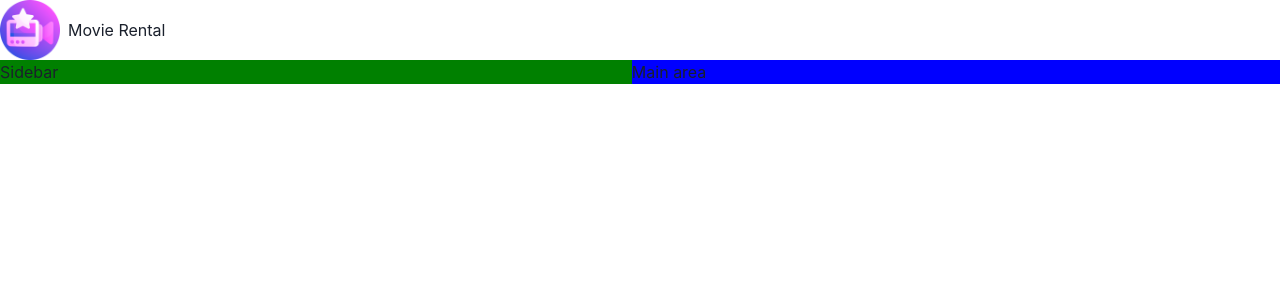
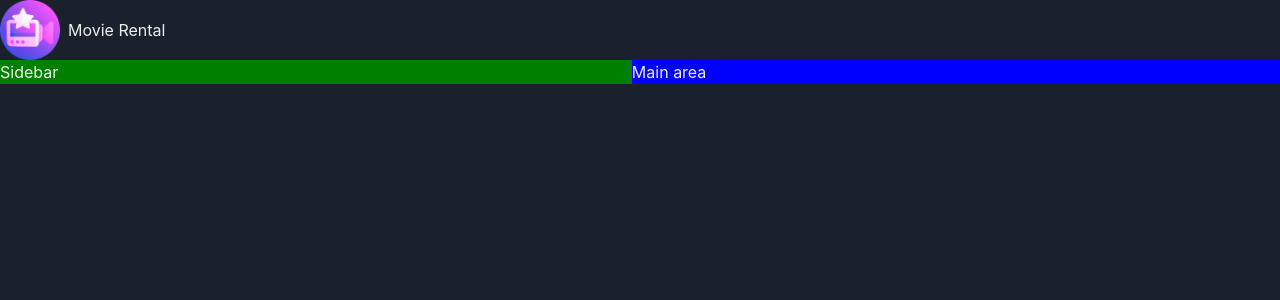
Before and after one commit to ShujaShah/Movie-Rental-FE, a React (Vite) app: page / in a window 1280 px wide. Shown: the top 300 px of the page. Built offline with nearby package versions, Linux system fonts and the light colour scheme.

Commit message:
implemented dark mode

```diff
--- a/src/main.jsx
+++ b/src/main.jsx
@@ -1,12 +1,14 @@
 import React from 'react';
 import ReactDOM from 'react-dom/client';
 import App from './App.jsx';
+import theme from './theme.js';
 import './index.css';
-import { ChakraProvider } from '@chakra-ui/react';
+import { ChakraProvider, ColorModeScript } from '@chakra-ui/react';
 
 ReactDOM.createRoot(document.getElementById('root')).render(
-  <ChakraProvider>
+  <ChakraProvider theme={theme}>
     <React.StrictMode>
+      <ColorModeScript initialColorMode={theme.config.initialColorMode} />
       <App />
     </React.StrictMode>
   </ChakraProvider>
--- /dev/null
+++ b/src/theme.js
@@ -0,0 +1,9 @@
+import { extendTheme } from '@chakra-ui/react';
+
+const theme = extendTheme({
+  config: {
+    initialColorMode: 'dark',
+  },
+});
+
+export default theme;
```
